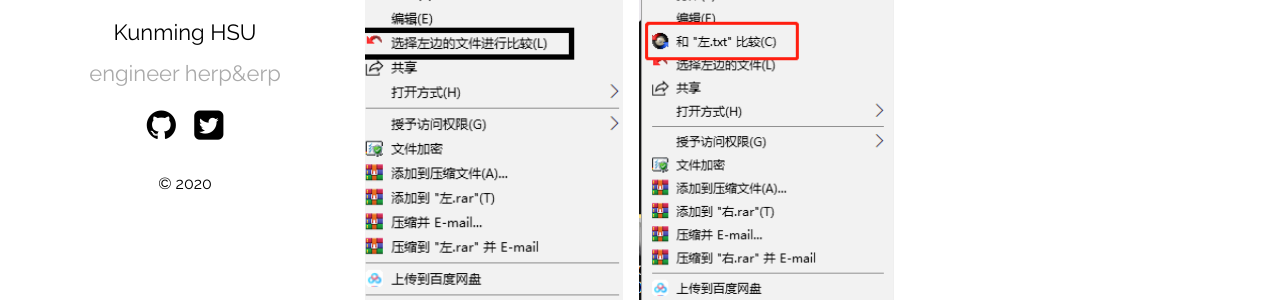
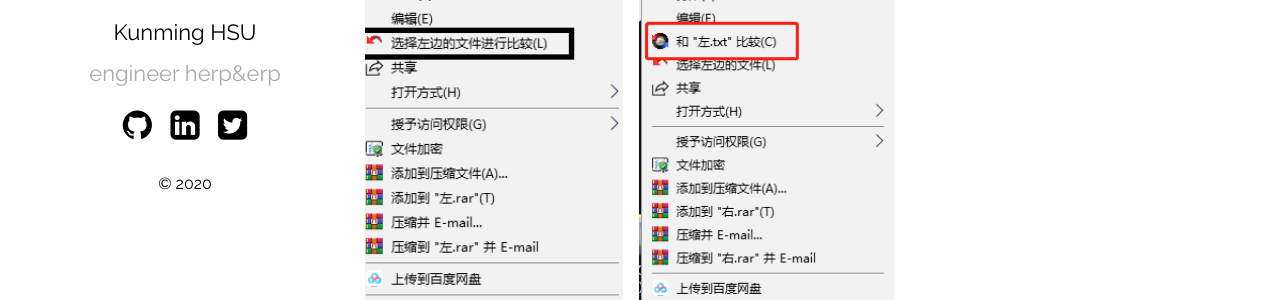
Before and after one commit to kunming-hsu/kunming-hsu.github.io, a Jekyll site: the page built from index.md, in a window 1280 px wide. Shown: the part 356-656 px from the top of the page. Built offline with Jekyll 4.4.1, drawn with Linux system fonts in a browser that asks for light colours.

Commit message:
Update default.html

```diff
--- a/_layouts/default.html
+++ b/_layouts/default.html
@@ -19,10 +19,10 @@
               </li>
             </a>
           {%- endif -%}
-          {%- if site.plainwhite.social_links.linkin -%}
-            <a href="https://www.linkin.com/{{ site.plainwhite.social_links.linkin }}">
+          {%- if site.plainwhite.social_links.linkedin -%}
+            <a href="https://www.linkedin.com/{{ site.plainwhite.social_links.linkedin }}">
               <li>
-                <i class="icon-linkin-squared"></i>
+                <i class="icon-linkedin-squared"></i>
               </li>
             </a>
           {%- endif -%}
```
